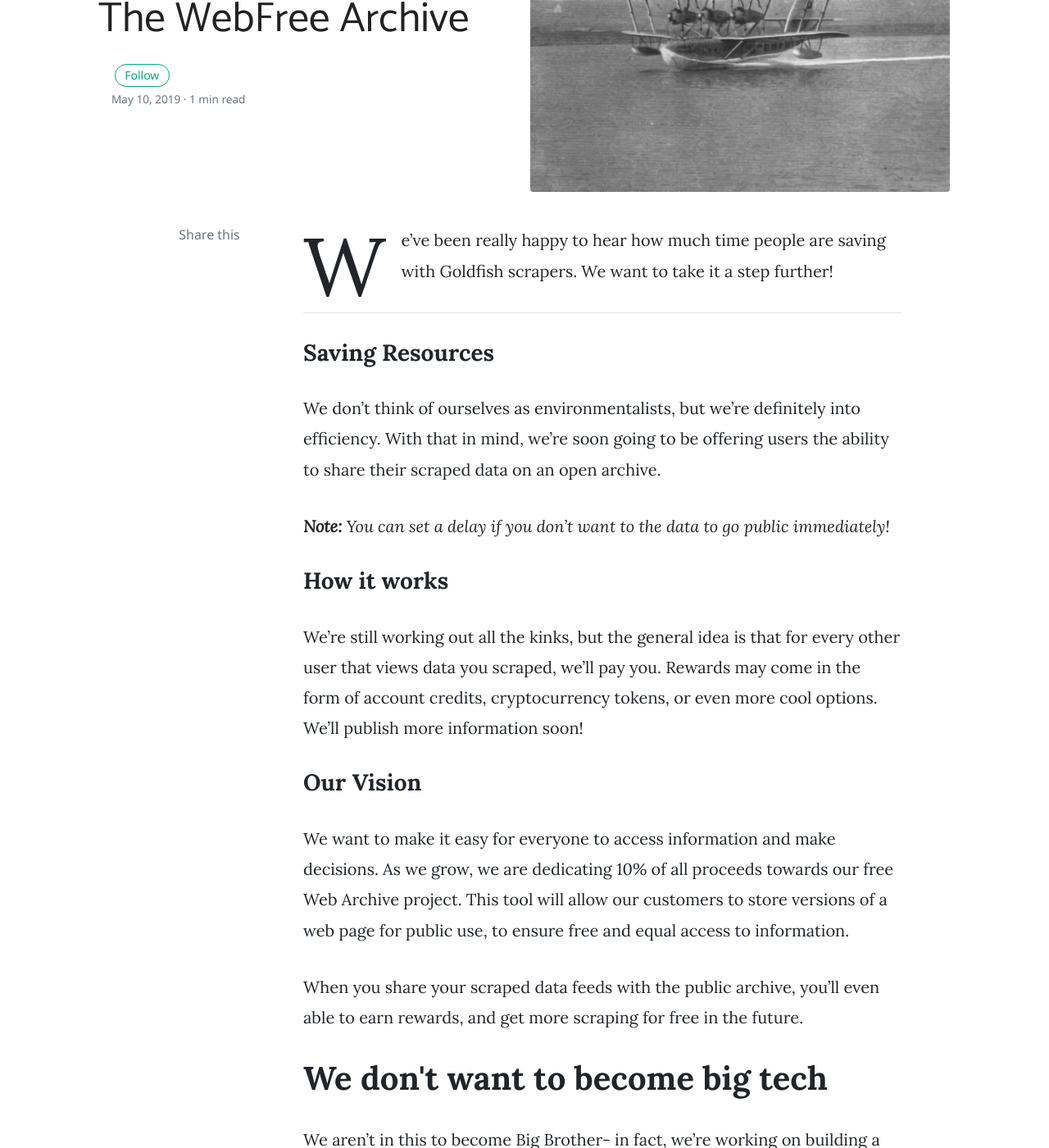
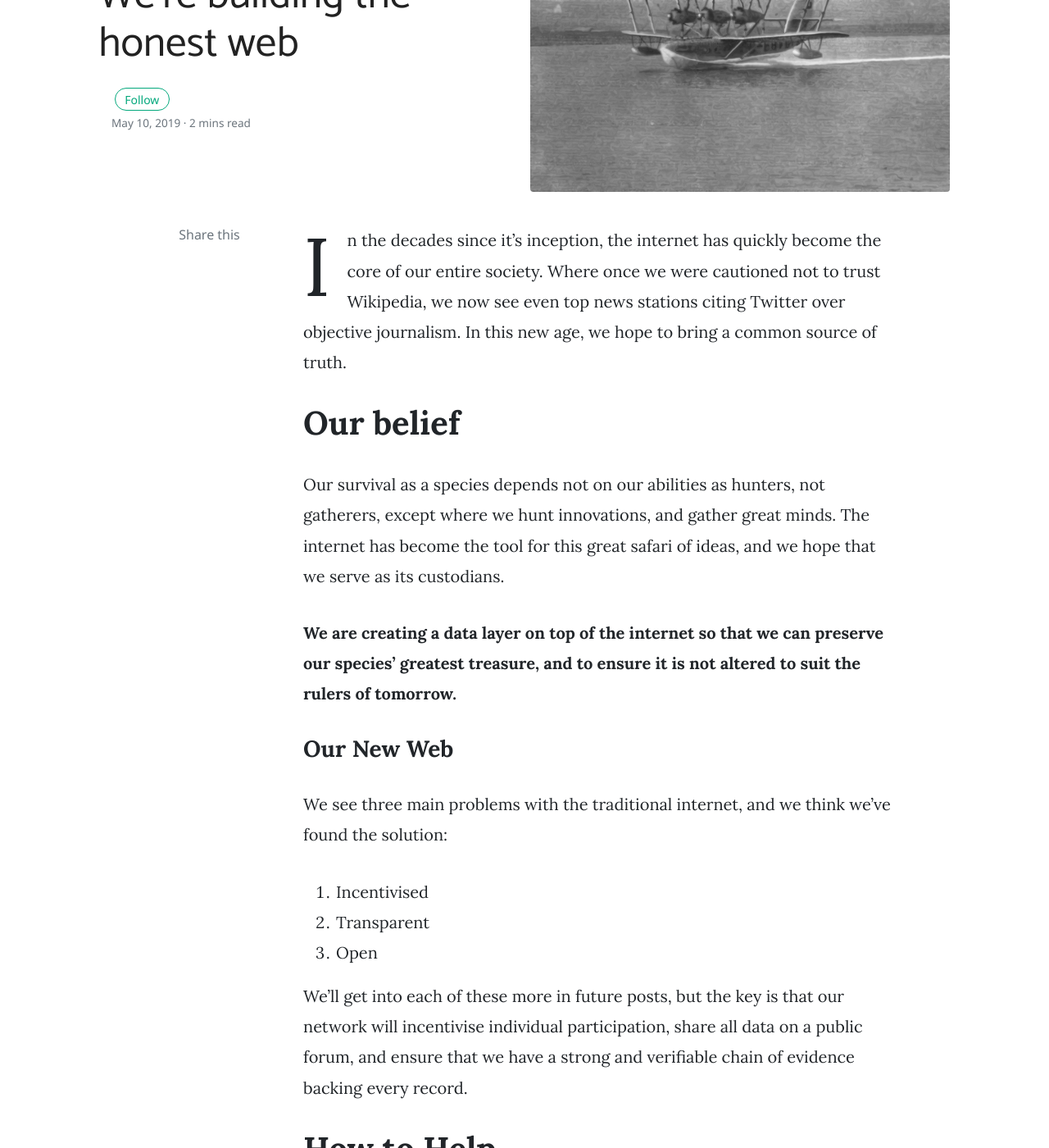
Before and after one commit to tykoii/blog, a Jekyll site: the page built from _posts/2019-05-10-our-web-free-archive.markdown, in a window 1280 px wide and 1400 px high, scrolled down 267 px. Shown: the whole window at 82% size. Built offline with Jekyll 4.4.1, drawn with Linux system fonts in a browser that asks for light colours; nearby versions of some CDN libraries; comment, search, counter and statistics services are not loaded; some of the changed text lies outside the part shown.

Commit message:
fixing blogs

```diff
--- a/_posts/2019-05-10-our-web-free-archive.markdown
+++ b/_posts/2019-05-10-our-web-free-archive.markdown
@@ -1,12 +1,28 @@
 ---
 layout: post
-title:  "The WebFree Archive"
+title:  "We're building the honest web"
 categories: [ Vision ]
 image: assets/images/blog/global-archive.jpg
 ---
-We've been really happy to hear how much time people are saving with Goldfish scrapers. We want to take it a step further!
-<br>
-<hr>
+
+In the decades since it's inception, the internet has quickly become the core of our entire society. Where once we were cautioned not to trust Wikipedia, we now see even top news stations citing Twitter over objective journalism. In this new age, we hope to bring a common source of truth.
+
+<h1>Our belief</h1>
+Our survival as a species depends not on our abilities as hunters, not gatherers, except where we hunt innovations, and gather great minds. The internet has become the tool for this great safari of ideas, and we hope that we serve as its custodians.
+
+<b>We are creating a data layer on top of the internet so that we can preserve our species' greatest treasure, and to ensure it is not altered to suit the rulers of tomorrow.</b>
+
+<h3>Our New Web</h3>
+We see three main problems with the traditional internet, and we think we've found the solution:
+<ol>
+    <li>Incentivised</li>
+    <li>Transparent</li>
+    <li>Open</li>
+</ol>
+We'll get into each of these more in future posts, but the key is that our network will incentivise individual participation, share all data on a public forum, and ensure that we have a strong and verifiable chain of evidence backing every record.
+
+<h1>How to Help</h1>
+We at GoldFish are building the tools to make this future a reality, but we need your help to make it possible. We need you to help us decide which websites to index, and which information is important.
 
 <h3>Saving Resources</h3>
 We don't think of ourselves as environmentalists, but we're definitely into efficiency. With that in mind, we're soon going to be offering users the ability to share their scraped data on an open archive.
--- a/_posts/2019-06-21-use-IFTTT.markdown
+++ b/_posts/2019-06-21-use-IFTTT.markdown
@@ -4,3 +4,5 @@ title:  "Connect with IFTTT to make your E-Commerce Easier"
 categories: [ Automation ]
 image: assets/images/blog/IFTTT-Banner.png
 ---
+
+# IFTTT Can be the key to unlocking productivity
```
